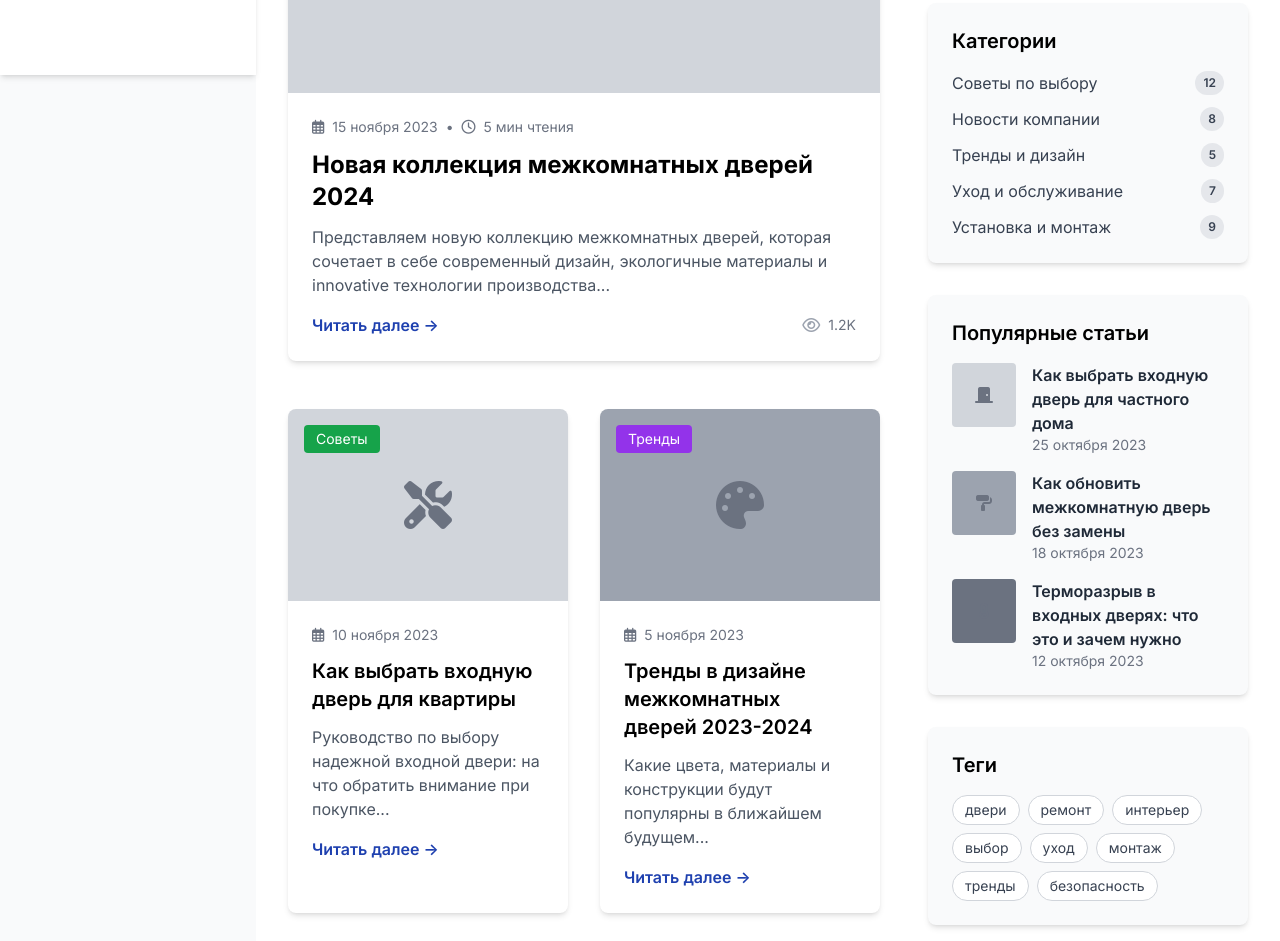
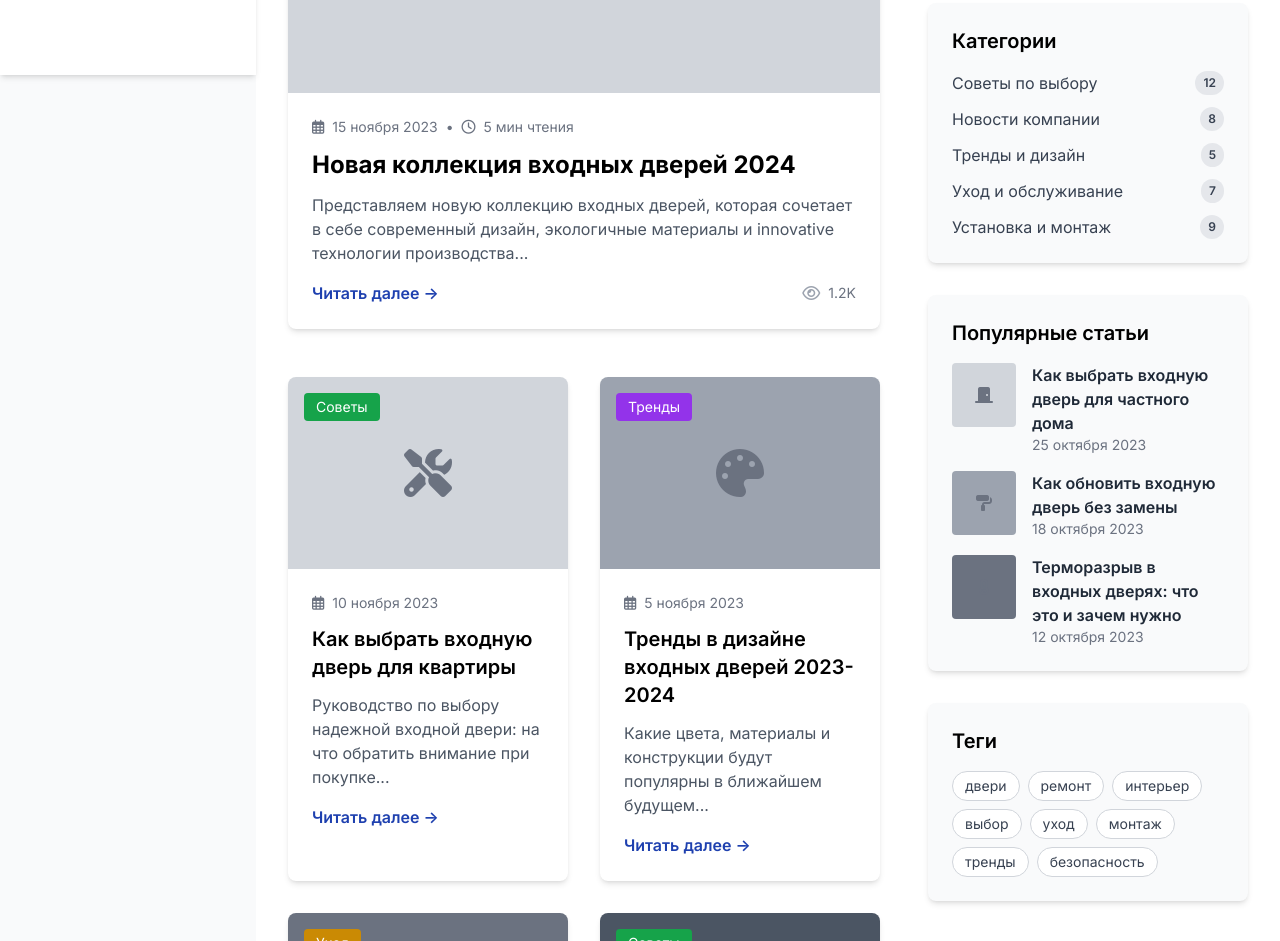
Before and after one commit to groznet/kosmadoors, a plain HTML site: page blog.html in a window 1280 px wide. Shown: the part 523-1464 px from the top of the page. Drawn offline with nearby package versions, Linux system fonts and the light colour scheme.

Commit message:
Replace all roombetween to entrance for doors

```diff
--- a/blog.html
+++ b/blog.html
@@ -156,8 +156,8 @@
                                         <span class="mx-2">•</span>
                                         <span><i class="far fa-clock mr-1"></i> 5 мин чтения</span>
                                     </div>
-                                    <h2 class="text-2xl font-bold mb-3">Новая коллекция межкомнатных дверей 2024</h2>
-                                    <p class="text-gray-600 mb-4">Представляем новую коллекцию межкомнатных дверей, которая сочетает в себе современный дизайн, экологичные материалы и innovative технологии производства...</p>
+                                    <h2 class="text-2xl font-bold mb-3">Новая коллекция входных дверей 2024</h2>
+                                    <p class="text-gray-600 mb-4">Представляем новую коллекцию входных дверей, которая сочетает в себе современный дизайн, экологичные материалы и innovative технологии производства...</p>
                                     <div class="flex justify-between items-center">
                                         <a href="/blog/post-1" class="text-blue-800 font-semibold hover:underline">Читать далее →</a>
                                         <div class="flex items-center">
@@ -196,7 +196,7 @@
                                         <div class="flex items-center text-gray-500 text-sm mb-3">
                                             <span><i class="far fa-calendar-alt mr-1"></i> 5 ноября 2023</span>
                                         </div>
-                                        <h3 class="text-xl font-semibold mb-3">Тренды в дизайне межкомнатных дверей 2023-2024</h3>
+                                        <h3 class="text-xl font-semibold mb-3">Тренды в дизайне входных дверей 2023-2024</h3>
                                         <p class="text-gray-600 mb-4">Какие цвета, материалы и конструкции будут популярны в ближайшем будущем...</p>
                                         <a href="/blog/post-3" class="text-blue-800 font-semibold hover:underline">Читать далее →</a>
                                     </div>
@@ -326,7 +326,7 @@
                                             <i class="fas fa-paint-roller text-gray-500"></i>
                                         </div>
                                         <div class="ml-4">
-                                            <a href="#" class="font-semibold text-gray-800 hover:text-blue-800">Как обновить межкомнатную дверь без замены</a>
+                                            <a href="#" class="font-semibold text-gray-800 hover:text-blue-800">Как обновить входную дверь без замены</a>
                                             <p class="text-sm text-gray-500">18 октября 2023</p>
                                         </div>
                                     </div>
```
Also changed, not shown: about.html (+1 -1 lines), blog-2.html (+1 -1 lines), single-product.html (+1 -1 lines).
